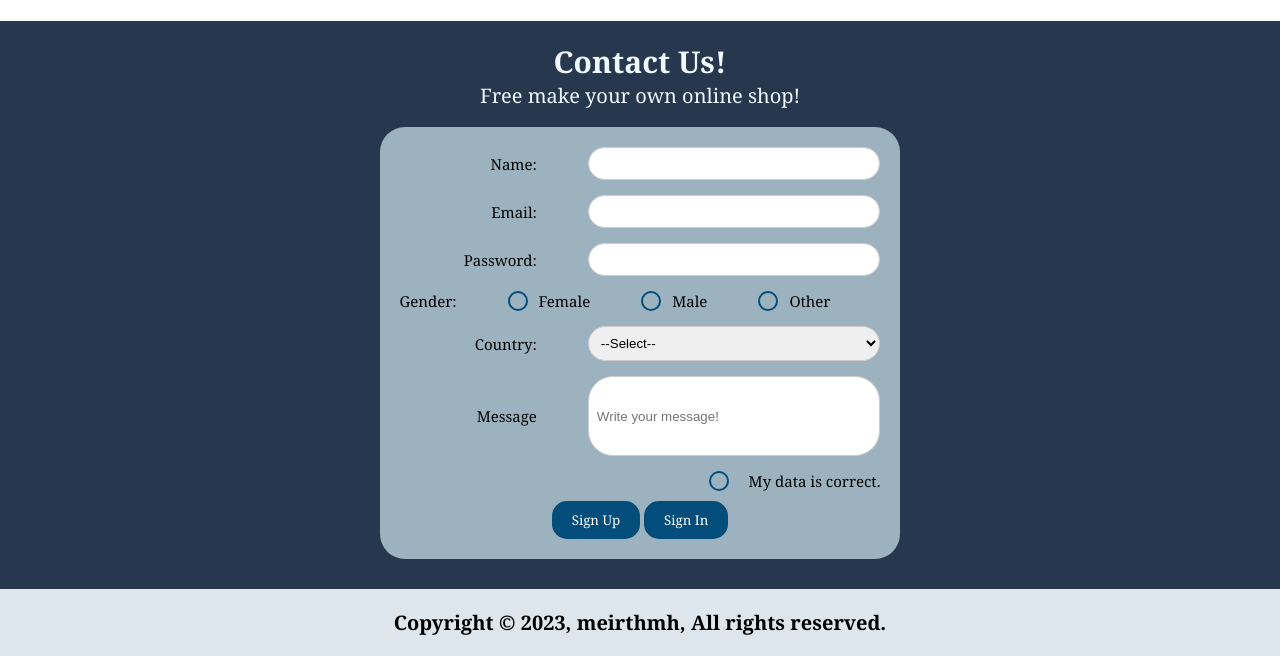
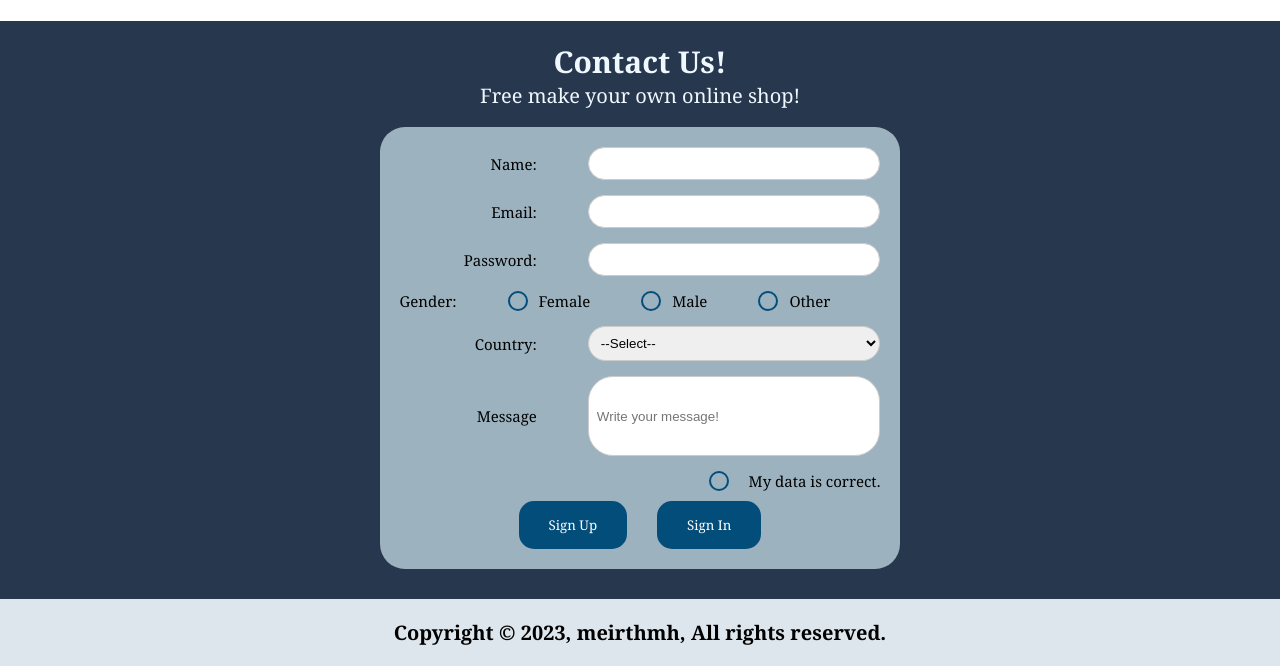
Before and after one commit to revou-fsse-3/module-1-meirthmh777, a plain HTML site: page index.html in a window 1280 px wide. Shown: the part 1375-2041 px from the top of the page. Drawn offline with Linux system fonts and the light colour scheme.

Commit message:
week2 bismillah

```diff
--- a/index.html
+++ b/index.html
@@ -115,7 +115,7 @@
                         <input type="checkbox" id="correct" name="correct" value="correct" required>
                         <label for="correct">My data is correct.</label>
                     </div>
-                    <div>
+                    <div class="button">
                         <button type="submit" class="text" id="signup">Sign Up</button>
                         <button type="submit" class="text" id="signin">Sign In</button>
                     </div>
--- a/styles.css
+++ b/styles.css
@@ -100,7 +100,7 @@ header {
         background-color: #000;
         width: 100%;
         text-align: center;
-        transition: 0.88s;
+        transition: 0.55s;
     }
 }
 
@@ -242,14 +242,19 @@ li {
 #messagebox {
     height: 80px;
 }
+.button {
+    display: flex;
+    gap: 30px;
+    justify-content: center;
+}
 #signin, #signup {
     background-color: #034d7b;
     border: none;
     color: #fff;
-    padding: 10px 20px;
+    padding: 15px 30px;
     border-radius: 15px;
     cursor: pointer;
-    transition: 0.55s ease;
+    transition: 0.88s ease;
 }
 #signup:hover, #signin:hover {
     background-color: #021c2c;
```
